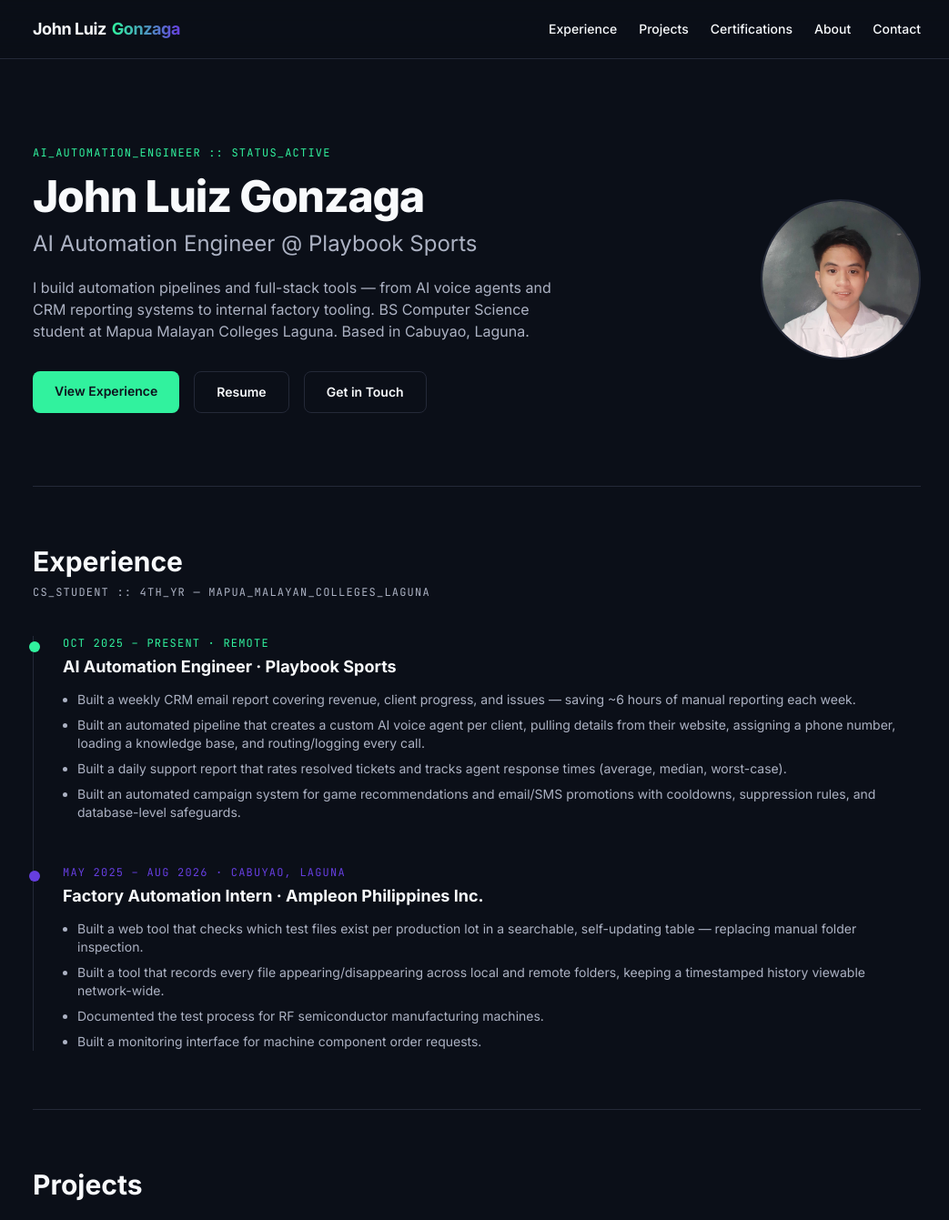
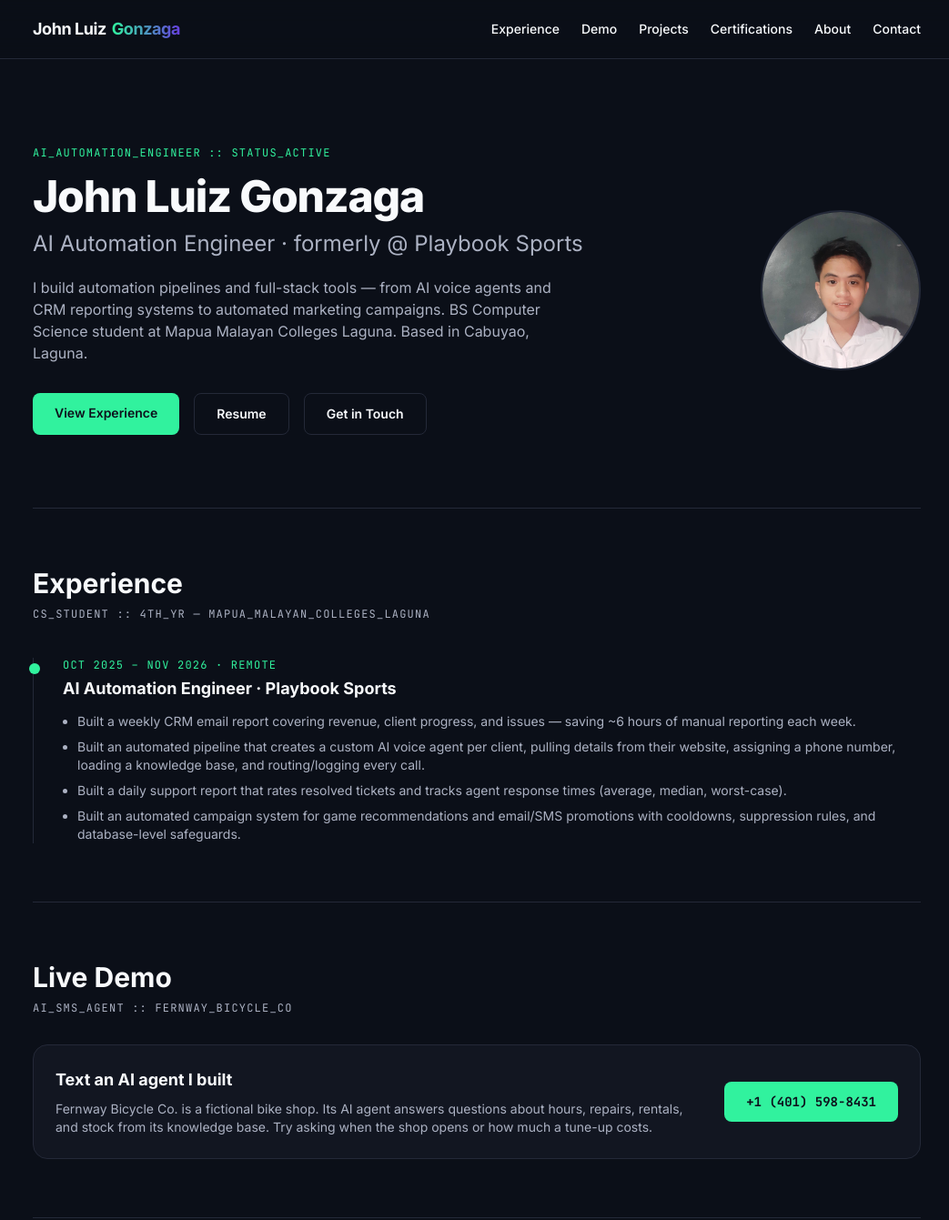
Before and after one commit to JohnLuiz007/luiz-repo, a plain HTML site: page index.html in a window 1280 px wide. Shown: the top 1341 px of the page at 91% size, without its empty margins (116-1159 px from the left). Drawn offline with nearby package versions, Linux system fonts and the light colour scheme.

Commit message:
Set Playbook end date to Nov 2026, remove Ampleon internship, add Fernway SMS demo
Co-Authored-By: Claude Opus 5.5 <noreply@anthropic.com>

```diff
--- a/index.html
+++ b/index.html
@@ -46,6 +46,7 @@
       </a>
       <div class="hidden md:flex items-center gap-6 text-sm font-medium">
         <a href="#experience" class="nav-link hover:text-primary transition-colors">Experience</a>
+        <a href="#demo" class="nav-link hover:text-primary transition-colors">Demo</a>
         <a href="#projects" class="nav-link hover:text-primary transition-colors">Projects</a>
         <a href="#certifications" class="nav-link hover:text-primary transition-colors">Certifications</a>
         <a href="#about" class="nav-link hover:text-primary transition-colors">About</a>
@@ -61,10 +62,10 @@
       <div class="flex-1">
         <p class="font-mono text-xs uppercase tracking-widest text-primary mb-4">AI_AUTOMATION_ENGINEER :: STATUS_ACTIVE</p>
         <h1 class="text-4xl md:text-5xl font-extrabold tracking-tight mb-3">John Luiz Gonzaga</h1>
-        <p class="text-xl md:text-2xl text-muted-foreground mb-5">AI Automation Engineer @ Playbook Sports</p>
+        <p class="text-xl md:text-2xl text-muted-foreground mb-5">AI Automation Engineer &middot; formerly @ Playbook Sports</p>
         <p class="text-muted-foreground max-w-xl mb-8">
           I build automation pipelines and full-stack tools — from AI voice agents and CRM
-          reporting systems to internal factory tooling. BS Computer Science student at Mapua
+          reporting systems to automated marketing campaigns. BS Computer Science student at Mapua
           Malayan Colleges Laguna. Based in Cabuyao, Laguna.
         </p>
         <div class="flex flex-wrap gap-4">
@@ -85,7 +86,7 @@
 
         <div class="relative">
           <span class="absolute -left-[calc(2rem+5px)] top-1.5 w-3 h-3 rounded-full bg-primary"></span>
-          <p class="font-mono text-xs uppercase tracking-widest text-primary mb-1">Oct 2025 &ndash; Present &middot; Remote</p>
+          <p class="font-mono text-xs uppercase tracking-widest text-primary mb-1">Oct 2025 &ndash; Nov 2026 &middot; Remote</p>
           <h3 class="text-lg font-bold">AI Automation Engineer &middot; Playbook Sports</h3>
           <ul class="mt-3 space-y-2 text-muted-foreground text-sm list-disc list-outside ml-4">
             <li>Built a weekly CRM email report covering revenue, client progress, and issues — saving ~6 hours of manual reporting each week.</li>
@@ -95,18 +96,23 @@
           </ul>
         </div>
 
-        <div class="relative">
-          <span class="absolute -left-[calc(2rem+5px)] top-1.5 w-3 h-3 rounded-full bg-accent"></span>
-          <p class="font-mono text-xs uppercase tracking-widest text-accent mb-1">May 2025 &ndash; Aug 2026 &middot; Cabuyao, Laguna</p>
-          <h3 class="text-lg font-bold">Factory Automation Intern &middot; Ampleon Philippines Inc.</h3>
-          <ul class="mt-3 space-y-2 text-muted-foreground text-sm list-disc list-outside ml-4">
-            <li>Built a web tool that checks which test files exist per production lot in a searchable, self-updating table — replacing manual folder inspection.</li>
-            <li>Built a tool that records every file appearing/disappearing across local and remote folders, keeping a timestamped history viewable network-wide.</li>
-            <li>Documented the test process for RF semiconductor manufacturing machines.</li>
-            <li>Built a monitoring interface for machine component order requests.</li>
-          </ul>
+      </div>
+    </section>
+
+    <!-- LIVE DEMO -->
+    <section id="demo" class="py-16 border-t border-border">
+      <h2 class="text-2xl md:text-3xl font-bold mb-2">Live Demo</h2>
+      <p class="font-mono text-xs uppercase tracking-widest text-muted-foreground mb-8">AI_SMS_AGENT :: FERNWAY_BICYCLE_CO</p>
+      <div class="card-hover bg-card border border-border rounded-2xl p-6 flex flex-col md:flex-row md:items-center gap-6">
+        <div class="flex-1">
+          <h3 class="text-lg font-bold mb-2">Text an AI agent I built</h3>
+          <p class="text-sm text-muted-foreground">
+            Fernway Bicycle Co. is a fictional bike shop. Its AI agent answers questions about
+            hours, repairs, rentals, and stock from its knowledge base. Try asking when the shop
+            opens or how much a tune-up costs.
+          </p>
         </div>
-
+        <a href="sms:+14015988431" class="cosmic-button px-6 py-3 rounded-lg font-semibold text-sm font-mono text-center flex-shrink-0">+1 (401) 598-8431</a>
       </div>
     </section>
 
@@ -200,10 +206,8 @@
       <div class="max-w-2xl space-y-4 text-muted-foreground">
         <p>
           I'm a Computer Science student at Mapua Malayan Colleges Laguna (2022&ndash;2026),
-          currently working as an AI Automation Engineer at Playbook Sports, where I build CRM
-          reporting pipelines, AI voice agents, and automated marketing campaign systems.
-          Previously, as a Factory Automation Intern at Ampleon Philippines, I built internal
-          tools for tracking production test files and monitoring file changes across the network.
+          and worked as an AI Automation Engineer at Playbook Sports until November 2026, building
+          CRM reporting pipelines, AI voice agents, and automated marketing campaign systems.
         </p>
         <p>
           I work mainly with Python, C#/.NET, and JavaScript, and automate workflows with n8n,
```
